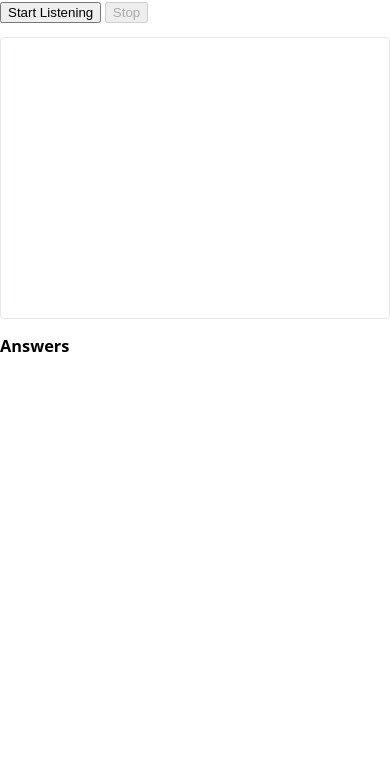
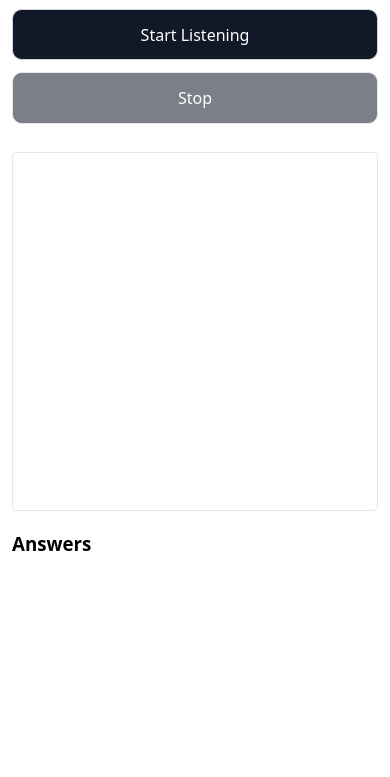
Before and after one commit to drxiangma/aico-voice-web, a plain HTML site: page index.html in a window 390 px wide. Shown: the part 67-844 px from the top of the page. Drawn offline with Linux system fonts and the light colour scheme.

Commit message:
update index.html for cellphones

```diff
--- a/index.html
+++ b/index.html
@@ -2,6 +2,7 @@
 <html>
 <head>
   <meta charset="utf-8" />
+  <meta name="viewport" content="width=device-width, initial-scale=1" />
   <title>AICO Voice</title>
   <style>
     body { font: 14px system-ui, sans-serif; max-width: 900px; margin: 24px auto; }
@@ -28,11 +29,39 @@
     .qa { border-bottom: 1px solid #eee; padding: 8px 0; }
     .qa .qline { font-weight: 600; }
     .qa .aline { margin-top: 4px; white-space: pre-wrap; }
+    /* Touch-friendly buttons */
+    button {
+      font: inherit;
+      padding: 0.8rem 1rem;          /* bigger tap target */
+      min-height: 44px;              /* WCAG min touch size */
+      border-radius: 0.6rem;
+      border: 1px solid #d1d5db;
+      background: #111827;
+      color: #fff;
+    }
+    button:disabled { opacity: .55; }
+
+    /* Wrap buttons nicely */
+    .controls { display: flex; gap: .75rem; flex-wrap: wrap; align-items: center; }
+
+    /* Make the page comfy on small screens */
+    @media (max-width: 640px) {
+      body { max-width: 100%; margin: 12px; font-size: 16px; line-height: 1.5; }
+      #log { height: 40vh; }                      /* taller scroll box on phones */
+      button { flex: 1 1 48%; }                   /* two buttons side-by-side */
+      .small { font-size: 13px; }
+    }
+
+    /* Very small screens: stack buttons */
+    @media (max-width: 420px) {
+      .controls { flex-direction: column; align-items: stretch; }
+      button { width: 100%; }
+    }
   </style>
 </head>
 <body>
   <h2>🎤 AICO Voice</h2>
-  <p>
+  <p class="controls">
     <button id="startBtn">Start Listening</button>
     <button id="stopBtn" disabled>Stop</button>
     <span id="state" class="small"></span>
```
